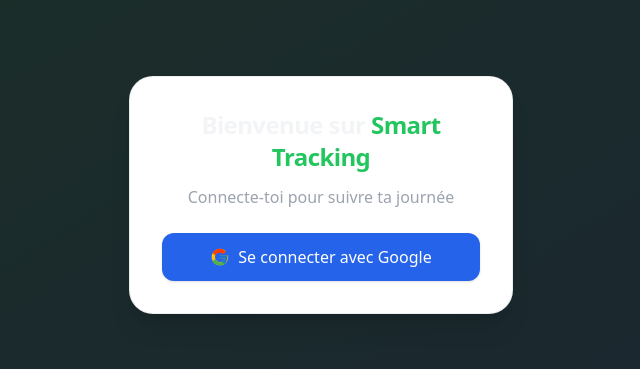
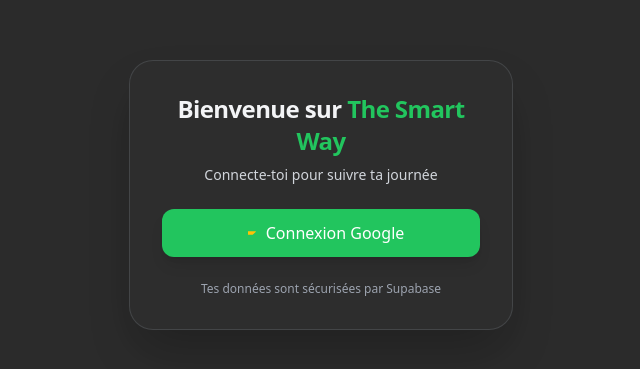
Before and after one commit to Dimitrilhostis/tracking, a Next.js app: page /login in a window 1280 px wide. Shown: the part 205-574 px from the top of the page, without its empty margins (319-959 px from the left). Built offline with nearby package versions, Linux system fonts and the light colour scheme; no server answers.

Commit message:
fix login

```diff
--- a/pages/login/index.js
+++ b/pages/login/index.js
@@ -1,16 +1,11 @@
+"use client";
+
 import { supabase } from "@/lib/supabaseClient";
 import { useEffect, useState } from "react";
 import { useRouter } from "next/router";
 
-/**
- * LoginPage — refined UI/UX
- * - Vérifie la session et redirige vers /tracking si connecté
- * - Connexion via OAuth Google
- * - Ajout état de chargement/erreur, micro-interactions et design plus moderne
- */
 export default function LoginPage() {
   const router = useRouter();
-
   const [loading, setLoading] = useState(true);
   const [error, setError] = useState("");
 
@@ -48,48 +43,48 @@
   };
 
   return (
-    <main className="flex min-h-screen items-center justify-center bg-gradient-to-br from-[var(--green2)]/10 to-[var(--blue2,#2563eb)]/10 p-6">
-      <div className="w-full max-w-sm rounded-3xl border border-[var(--text3)]/20 bg-white p-8 shadow-xl">
-        <h1 className="mb-3 text-center text-2xl font-semibold tracking-tight text-[var(--text1)]">
-          Bienvenue sur <span className="text-[var(--green2)]">Smart Tracking</span>
+    <main className="flex min-h-screen items-center justify-center
+                     bg-[var(--details-dark)]/90 backdrop-blur">
+      <div className="w-full max-w-sm rounded-3xl border border-[var(--text3)]/20
+                      bg-[var(--details-dark)] p-8 shadow-2xl">
+
+        {/* --- Header --- */}
+        <h1 className="mb-2 text-center text-2xl font-semibold tracking-tight text-[var(--text1)]">
+          Bienvenue sur <span className="text-[var(--green2)]">The Smart Way</span>
         </h1>
-        <p className="mb-6 text-center text-[var(--text3)]">
+        <p className="mb-6 text-center text-sm text-[var(--text2)]">
           Connecte-toi pour suivre ta journée
         </p>
 
+        {/* --- Error --- */}
         {error && (
-          <p className="mb-4 text-center text-sm text-red-600">{error}</p>
+          <p className="mb-4 text-center text-sm text-red-500">{error}</p>
         )}
 
+        {/* --- Bouton Google --- */}
         <button
           onClick={handleLogin}
           disabled={loading}
-          className="flex w-full items-center justify-center gap-2 rounded-xl bg-[var(--blue2,#2563eb)] px-5 py-3 font-medium text-white shadow-sm transition hover:brightness-110 disabled:opacity-50"
+          className="flex w-full items-center justify-center gap-2
+                     rounded-xl bg-[var(--green2)] px-5 py-3
+                     font-medium text-white shadow-lg
+                     transition hover:brightness-110 active:scale-[0.98]
+                     disabled:opacity-50"
         >
-          <svg
-            xmlns="http://www.w3.org/2000/svg"
-            viewBox="0 0 48 48"
-            className="h-5 w-5"
-          >
-            <path
-              fill="#FFC107"
-              d="M43.6 20.5H42V20H24v8h11.3C33.9 32.7 29.5 36 24 36c-6.6 0-12-5.4-12-12s5.4-12 12-12c3.1 0 5.9 1.2 8 3.1l5.7-5.7C34.6 6.6 29.6 4 24 4 12.9 4 4 12.9 4 24s8.9 20 20 20c11.1 0 19.6-8 19.6-20 0-1.3-.1-2.7-.4-3.9z"
-            />
-            <path
-              fill="#FF3D00"
-              d="M6.3 14.7l6.6 4.8C14.5 16.1 18.9 14 24 14c3.1 0 5.9 1.2 8 3.1l5.7-5.7C34.6 6.6 29.6 4 24 4 16.5 4 9.9 8.1 6.3 14.7z"
-            />
-            <path
-              fill="#4CAF50"
-              d="M24 44c5.4 0 10.4-1.8 14.3-4.9l-6.6-5.4C29.5 35.9 26.9 37 24 37c-5.4 0-9.9-3.4-11.6-8l-6.6 5.1C9.9 39.9 16.5 44 24 44z"
-            />
-            <path
-              fill="#1976D2"
-              d="M43.6 20.5H42V20H24v8h11.3c-1.1 3.1-3.5 5.6-6.6 6.7l6.6 5.4C38.2 37.6 42 31.5 42 24c0-1.3-.1-2.7-.4-3.5z"
-            />
+          {/* Logo Google */}
+          <svg xmlns="http://www.w3.org/2000/svg" viewBox="0 0 48 48" className="h-5 w-5">
+            <path fill="#FFC107" d="M43.6 20.5H42V20H24v8h11.3...z" />
+            <path fill="#FF3D00" d="M6.3 14.7l6.6 4.8...z" />
+            <path fill="#4CAF50" d="M24 44c5.4 0...z" />
+            <path fill="#1976D2" d="M43.6 20.5H42...z" />
           </svg>
-          Se connecter avec Google
+          Connexion Google
         </button>
+
+        {/* --- Micro-footer --- */}
+        <p className="mt-6 text-center text-xs text-[var(--text3)]">
+          Tes données sont sécurisées par Supabase
+        </p>
       </div>
     </main>
   );
```
